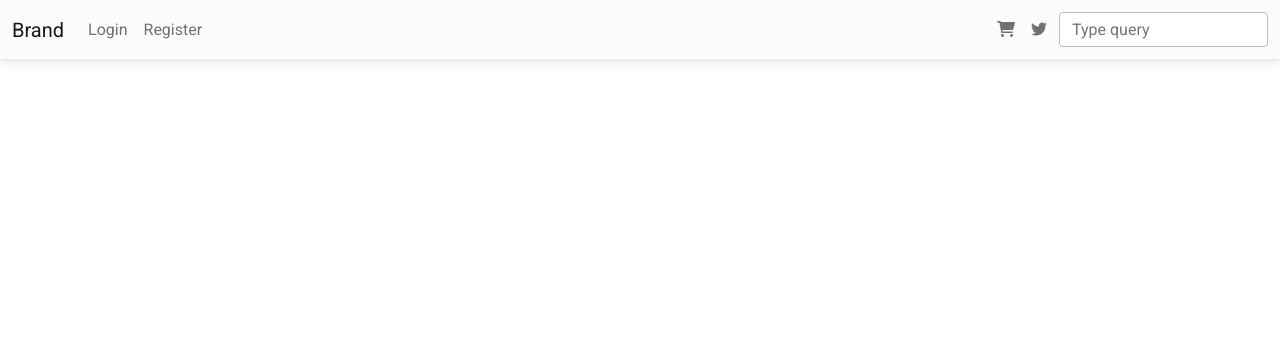
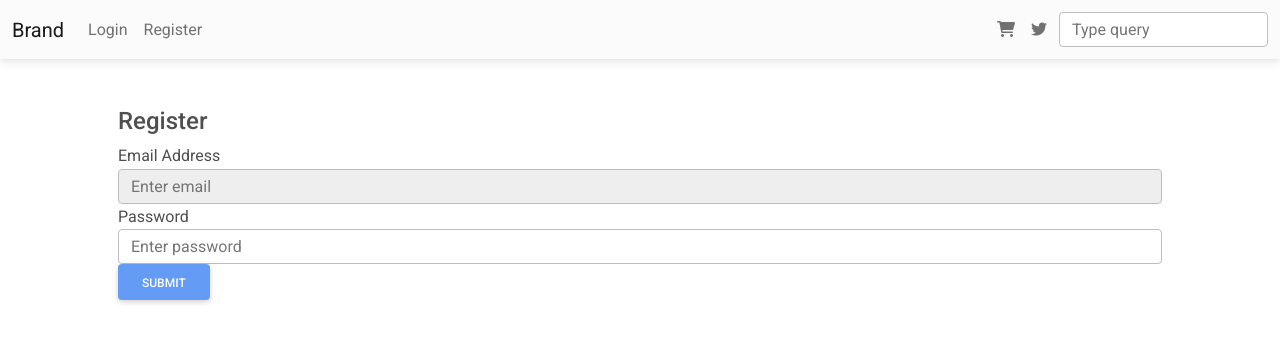
Before and after one commit to kurthakim/RD-graphql, a React (Create React App) app in the folder client/: page /complete-registration in a window 1280 px wide. Shown: the top 342 px of the page. Built offline with nearby package versions, Linux system fonts and the light colour scheme; no server answers.

Commit message:
added page to compleete registration form

```diff
--- a/client/package.json
+++ b/client/package.json
@@ -13,6 +13,7 @@
     "react-dom": "^18.0.0",
     "react-router-dom": "^6.3.0",
     "react-scripts": "5.0.0",
+    "react-toastify": "^8.2.0",
     "web-vitals": "^2.1.4"
   },
   "scripts": {
--- a/client/src/App.js
+++ b/client/src/App.js
@@ -2,16 +2,23 @@ import { Routes, Route } from 'react-router-dom';
 import Home from './pages/Home';
 import Nav from './components/Nav';
 import Register from './pages/auth/Register';
+import CompleteRegistration from './pages/auth/CompleteRegistration';
 import Login from './pages/auth/Login';
+import { ToastContainer } from 'react-toastify';
 
 const App = () => {
   return (
     <>
       <Nav />
+      <ToastContainer />
       <Routes>
         <Route path="/" element={<Home />} />
         <Route path="/register" element={<Register />} />
         <Route path="/login" element={<Login />} />
+        <Route
+          path="/complete-registration"
+          element={<CompleteRegistration />}
+        />
       </Routes>
     </>
   );
--- a/client/src/index.js
+++ b/client/src/index.js
@@ -1,11 +1,12 @@
 import React from 'react';
 import ReactDOM from 'react-dom';
 import { createRoot } from 'react-dom/client';
-import './index.css';
 import App from './App';
 import { ApolloClient, InMemoryCache, ApolloProvider } from '@apollo/client';
 import { AuthProvider } from './context/authContext';
 import { BrowserRouter } from 'react-router-dom';
+import './index.css';
+import 'react-toastify/dist/ReactToastify.css';
 
 const client = new ApolloClient({
   uri: process.env.REACT_APP_GRAPHQL_ENDPOINT,
--- /dev/null
+++ b/client/src/pages/auth/CompleteRegistration.js
@@ -0,0 +1,60 @@
+import { auth } from '../../firebase';
+import { toast } from 'react-toastify';
+// TODO import { useHistory } from 'react-router-dom';
+import { useEffect, useState } from 'react';
+
+const CompleteRegistration = () => {
+  const [email, setEmail] = useState('');
+  const [password, setPassword] = useState('');
+  const [loading, setLoading] = useState(false);
+
+  // TODO let history = useHistory();
+
+  useEffect(() => {
+    setEmail(window.localStorage.getItem('emailForRegistration'));
+    // TODO }, [history]);
+  }, []);
+  const handleSubmit = () => {};
+
+  return (
+    <div className="container p-5">
+      {loading ? (
+        <h4 className="text-danger">Loading...</h4>
+      ) : (
+        <h4>Register</h4>
+      )}
+      <form onSubmit={handleSubmit}>
+        <div className="form-group">
+          <label>Email Address</label>
+          <input
+            type="email"
+            value={email}
+            onChange={(e) => setEmail(e.target.value)}
+            className="form-control"
+            placeholder="Enter email"
+            disabled
+          />
+        </div>
+        <div className="form-group">
+          <label>Password</label>
+          <input
+            type="password"
+            value={password}
+            onChange={(e) => setPassword(e.target.value)}
+            className="form-control"
+            placeholder="Enter password"
+            disabled={loading}
+          />
+        </div>
+        <button
+          className="btn btn-raised btn-primary"
+          disabled={!email || loading}
+        >
+          Submit
+        </button>
+      </form>
+    </div>
+  );
+};
+
+export default CompleteRegistration;
--- a/client/src/pages/auth/Register.js
+++ b/client/src/pages/auth/Register.js
@@ -1,5 +1,6 @@
 import { useState } from 'react';
 import { auth, sendSignInLinkToEmail } from '../../firebase';
+import { toast } from 'react-toastify';
 
 const Register = () => {
   const [email, setEmail] = useState('');
@@ -20,9 +21,12 @@ const Register = () => {
     sendSignInLinkToEmail(auth, email, config)
       .then(() => {
         // show toast notification to user about email sent
+        toast.success(
+          `Email is sent to ${email}. Click the link to complete your registration`
+        );
 
         // save user email to local storage
-        window.localStorage.setItem('emailFormRegistration', email);
+        window.localStorage.setItem('emailForRegistration', email);
 
         // clear state
         setEmail('');
@@ -35,7 +39,11 @@ const Register = () => {
 
   return (
     <div className="container p-5">
-      <h4>Register</h4>
+      {loading ? (
+        <h4 className="text-danger">Loading...</h4>
+      ) : (
+        <h4>Register</h4>
+      )}
       <form onSubmit={handleSubmit}>
         <div className="form-group">
           <label>Email Address</label>
```
Also changed, not shown: 1 other file (tests, documents, lock files or other folders).
